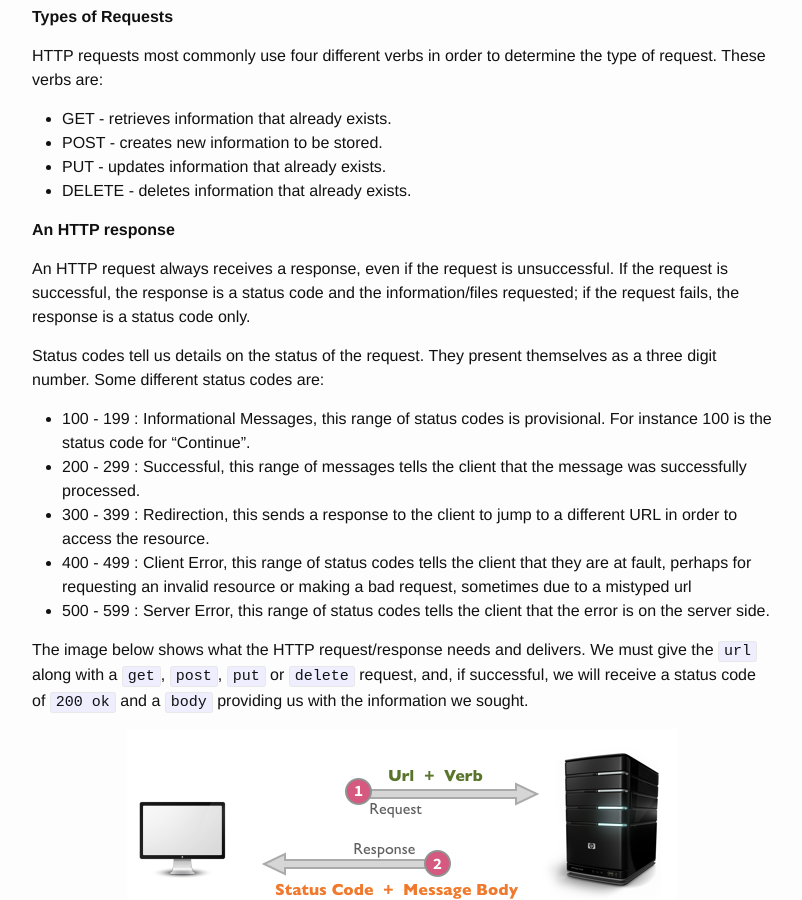
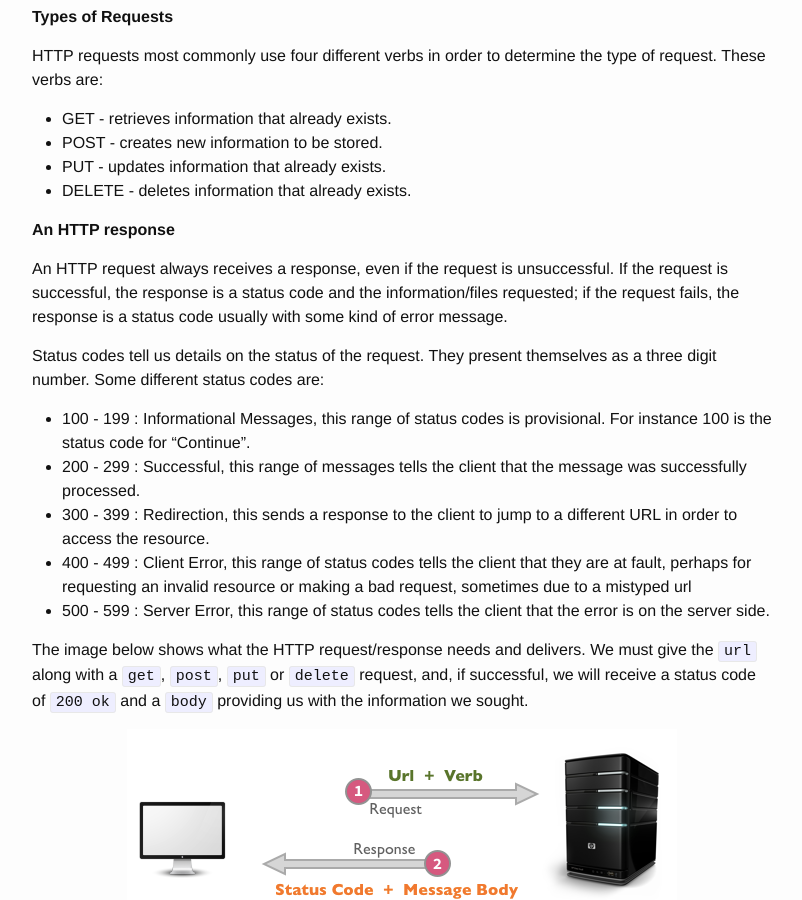
Before and after one commit to DaisyMolving/DaisyMolving.github.io, a Jekyll site: the page built from _posts/2016-09-20-http-and-httpoison.markdown, in a window 1280 px wide and 900 px high, scrolled down 1063 px. Shown: the whole window, without its empty margins (238-1040 px from the left). Built offline with Jekyll 4.4.1, drawn with Linux system fonts in a browser that asks for light colours; comment, search, counter and statistics services are not loaded.

Commit message:
corrects http response error in httpoison post

```diff
--- a/_posts/2016-09-20-http-and-httpoison.markdown
+++ b/_posts/2016-09-20-http-and-httpoison.markdown
@@ -42,7 +42,7 @@ HTTP requests most commonly use four different verbs in order to determine the t
 
 <strong>An HTTP response</strong>
 
-An HTTP request always receives a response, even if the request is unsuccessful. If the request is successful, the response is a status code and the information/files requested; if the request fails, the response is a status code only.
+An HTTP request always receives a response, even if the request is unsuccessful. If the request is successful, the response is a status code and the information/files requested; if the request fails, the response is a status code usually with some kind of error message.
 
 Status codes tell us details on the status of the request. They present themselves as a three digit number. Some different status codes are:
 
--- a/_posts/2016-09-26-setting-up-ecto-library.markdown
+++ b/_posts/2016-09-26-setting-up-ecto-library.markdown
@@ -1,6 +1,9 @@
 ---
 layout: post
+published: false
 comments: true
 title: "Elixir: Accessing Databases with Ecto"
 date: 2016-09-26 10:30:30 +0000
 ---
+
+The Ecto Library is used to interact with databases in an Elixir Mix project.
```
